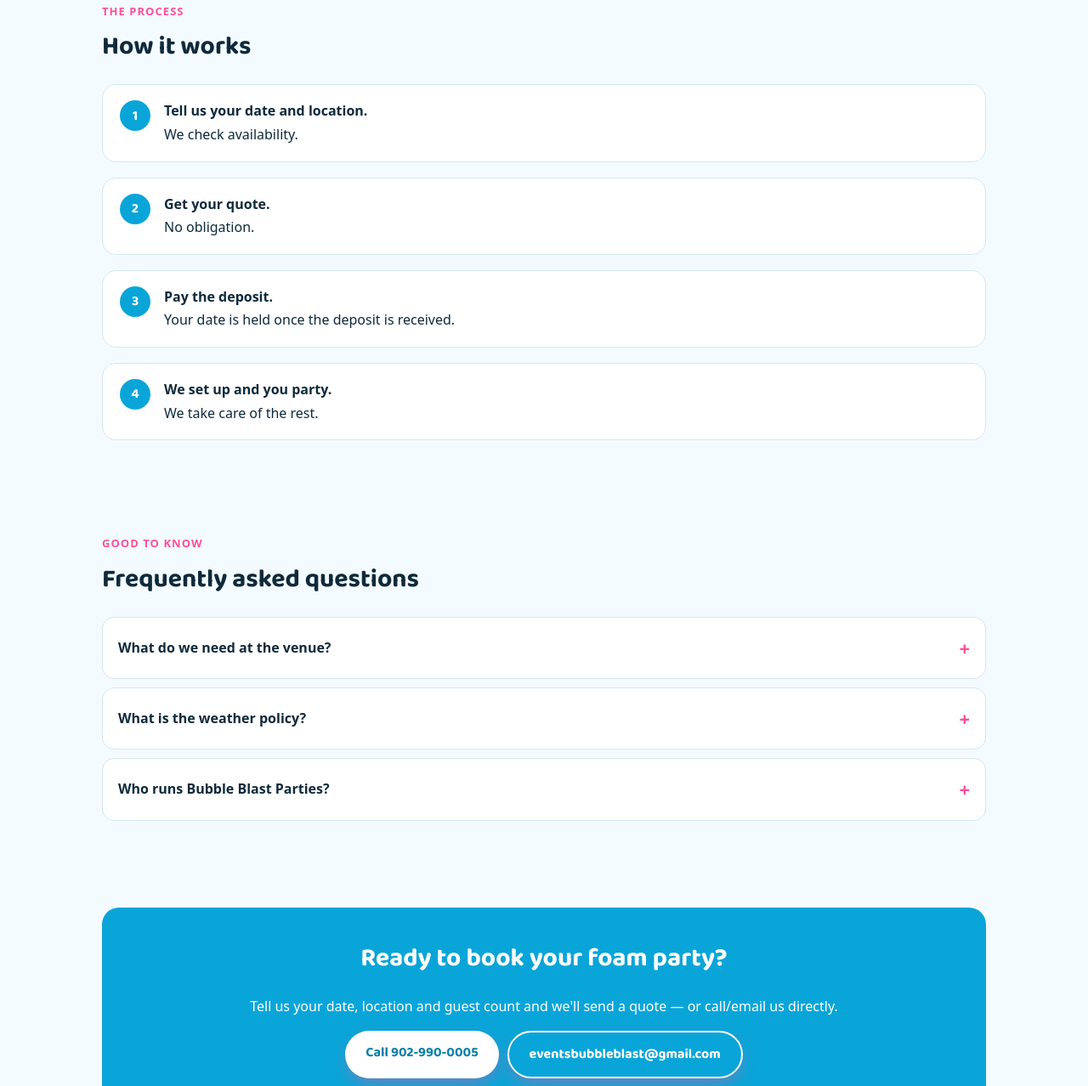
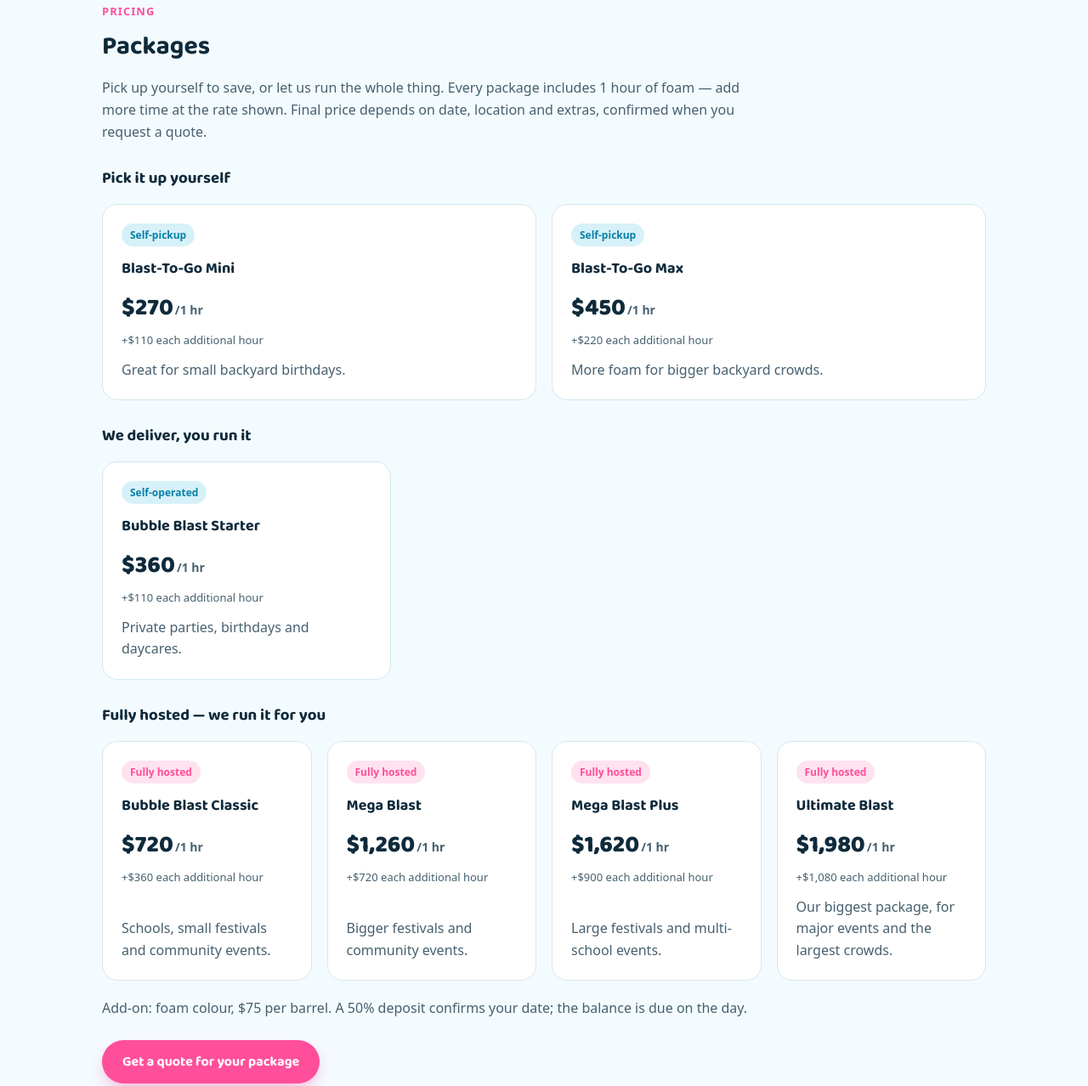
Before and after one commit to booknovakingdom-ops/bubble-blast-parties, a plain HTML site: page index.html in a window 1280 px wide. Shown: the part 989-2267 px from the top of the page at 85% size. Drawn offline with Linux system fonts and the light colour scheme.

Commit message:
Add Packages pricing section
7 tiers (self-pickup, self-operated delivered, fully hosted) priced
roughly 10% below Foam Fiesta's published Moncton rates, with new
names and no copied equipment-capacity claims (those are physical
specs tied to Foam Fiesta's actual machines, not something we know to
be true of ours). No HST added to prices — the rule is not to add
that until the business is confirmed HST-registered. Deposit is set
to 50% as a default; owner can correct if wrong.

Co-Authored-By: Claude Sonnet 5 <noreply@anthropic.com>
Claude-Session: https://claude.ai/code/session_01U6HrbrA2z5acdFEKwTJDCS

```diff
--- a/assets/site.css
+++ b/assets/site.css
@@ -66,6 +66,15 @@ details p{margin:0 0 16px;color:var(--muted)}
 @media (max-width:540px){.quote-form .row{grid-template-columns:1fr}}
 .breadcrumbs{font-size:13px;color:var(--muted);margin-bottom:16px}
 .breadcrumbs a{color:var(--muted)}
+.card.pkg{display:flex;flex-direction:column;gap:2px}
+.mode-badge{align-self:flex-start;font-size:12px;font-weight:700;padding:4px 10px;border-radius:999px;margin-bottom:10px}
+.mode-badge.self{background:color-mix(in srgb,var(--brand) 16%,transparent);color:var(--brand-d)}
+.mode-badge.hosted{background:color-mix(in srgb,var(--pop) 16%,transparent);color:var(--pop)}
+.card.pkg h3{margin-bottom:2px}
+.card.pkg .price{font-family:var(--font-head);font-weight:800;font-size:28px;margin:6px 0 2px}
+.card.pkg .price span{font-family:system-ui,sans-serif;font-weight:600;font-size:14px;color:var(--muted);margin-left:2px}
+.card.pkg .pkg-extra{font-size:13px;color:var(--muted);margin:0 0 10px}
+.card.pkg p:last-child{margin-top:auto}
 .town-list{display:grid;grid-template-columns:repeat(auto-fill,minmax(180px,1fr));gap:10px;list-style:none;padding:0;margin:0}
 .town-list a{display:block;background:var(--card);border:1px solid var(--line);border-radius:12px;padding:14px 16px;text-decoration:none;color:var(--ink);font-weight:600;transition:transform .15s ease,box-shadow .15s ease}
 .town-list a:hover{transform:translateY(-2px);box-shadow:var(--shadow)}
--- a/index.html
+++ b/index.html
@@ -25,7 +25,7 @@
 </script>
 </head>
 <body>
-<header><div class="wrap"><div class="logo"><img src="assets/logo-96.png" alt="" width="40" height="40">Bubble <span>Blast</span> Parties</div><nav class="sitenav"><a href="#how">How it works</a><a href="/service-areas.html">Service areas</a><a href="#faq">FAQ</a><a href="#quote">Get a quote</a></nav><a class="btn" href="tel:+19029900005">Call 902-990-0005</a></div></header>
+<header><div class="wrap"><div class="logo"><img src="assets/logo-96.png" alt="" width="40" height="40">Bubble <span>Blast</span> Parties</div><nav class="sitenav"><a href="#packages">Packages</a><a href="#how">How it works</a><a href="/service-areas.html">Service areas</a><a href="#faq">FAQ</a><a href="#quote">Get a quote</a></nav><a class="btn" href="tel:+19029900005">Call 902-990-0005</a></div></header>
 <main>
 <div class="hero"><div class="blob"></div><div class="blob b2"></div><div class="wrap">
 <span class="eyebrow">Atlantic Canada's foam party crew</span>
@@ -48,6 +48,71 @@
 <div class="card"><span class="emoji">&#127891;</span><h3>Graduations</h3><p>A big finish for grads and their friends.</p></div>
 <div class="card"><span class="emoji">&#127881;</span><h3>Community events</h3><p>Festivals, camps and church or club events.</p></div>
 </div></div></section>
+<section id="packages" class="reveal"><div class="wrap">
+<span class="eyebrow">Pricing</span>
+<h2>Packages</h2>
+<p class="prose" style="margin:-8px 0 24px;color:var(--muted)">Pick up yourself to save, or let us run the whole thing. Every package includes 1 hour of foam &mdash; add more time at the rate shown. Final price depends on date, location and extras, confirmed when you request a quote.</p>
+<h3 style="margin:28px 0 14px">Pick it up yourself</h3>
+<div class="grid">
+<div class="card pkg">
+<span class="mode-badge self">Self-pickup</span>
+<h3>Blast-To-Go Mini</h3>
+<div class="price">$270<span>/1 hr</span></div>
+<p class="pkg-extra">+$110 each additional hour</p>
+<p>Great for small backyard birthdays.</p>
+</div>
+<div class="card pkg">
+<span class="mode-badge self">Self-pickup</span>
+<h3>Blast-To-Go Max</h3>
+<div class="price">$450<span>/1 hr</span></div>
+<p class="pkg-extra">+$220 each additional hour</p>
+<p>More foam for bigger backyard crowds.</p>
+</div>
+</div>
+<h3 style="margin:28px 0 14px">We deliver, you run it</h3>
+<div class="grid" style="grid-template-columns:repeat(auto-fit,minmax(220px,340px))">
+<div class="card pkg">
+<span class="mode-badge self">Self-operated</span>
+<h3>Bubble Blast Starter</h3>
+<div class="price">$360<span>/1 hr</span></div>
+<p class="pkg-extra">+$110 each additional hour</p>
+<p>Private parties, birthdays and daycares.</p>
+</div>
+</div>
+<h3 style="margin:28px 0 14px">Fully hosted &mdash; we run it for you</h3>
+<div class="grid">
+<div class="card pkg">
+<span class="mode-badge hosted">Fully hosted</span>
+<h3>Bubble Blast Classic</h3>
+<div class="price">$720<span>/1 hr</span></div>
+<p class="pkg-extra">+$360 each additional hour</p>
+<p>Schools, small festivals and community events.</p>
+</div>
+<div class="card pkg">
+<span class="mode-badge hosted">Fully hosted</span>
+<h3>Mega Blast</h3>
+<div class="price">$1,260<span>/1 hr</span></div>
+<p class="pkg-extra">+$720 each additional hour</p>
+<p>Bigger festivals and community events.</p>
+</div>
+<div class="card pkg">
+<span class="mode-badge hosted">Fully hosted</span>
+<h3>Mega Blast Plus</h3>
+<div class="price">$1,620<span>/1 hr</span></div>
+<p class="pkg-extra">+$900 each additional hour</p>
+<p>Large festivals and multi-school events.</p>
+</div>
+<div class="card pkg">
+<span class="mode-badge hosted">Fully hosted</span>
+<h3>Ultimate Blast</h3>
+<div class="price">$1,980<span>/1 hr</span></div>
+<p class="pkg-extra">+$1,080 each additional hour</p>
+<p>Our biggest package, for major events and the largest crowds.</p>
+</div>
+</div>
+<p style="margin-top:20px;color:var(--muted)">Add-on: foam colour, $75 per barrel. A 50% deposit confirms your date; the balance is due on the day.</p>
+<a class="btn" href="#quote" style="margin-top:8px">Get a quote for your package</a>
+</div></section>
 <section id="how" class="reveal"><div class="wrap">
 <span class="eyebrow">The process</span>
 <h2>How it works</h2>
```
